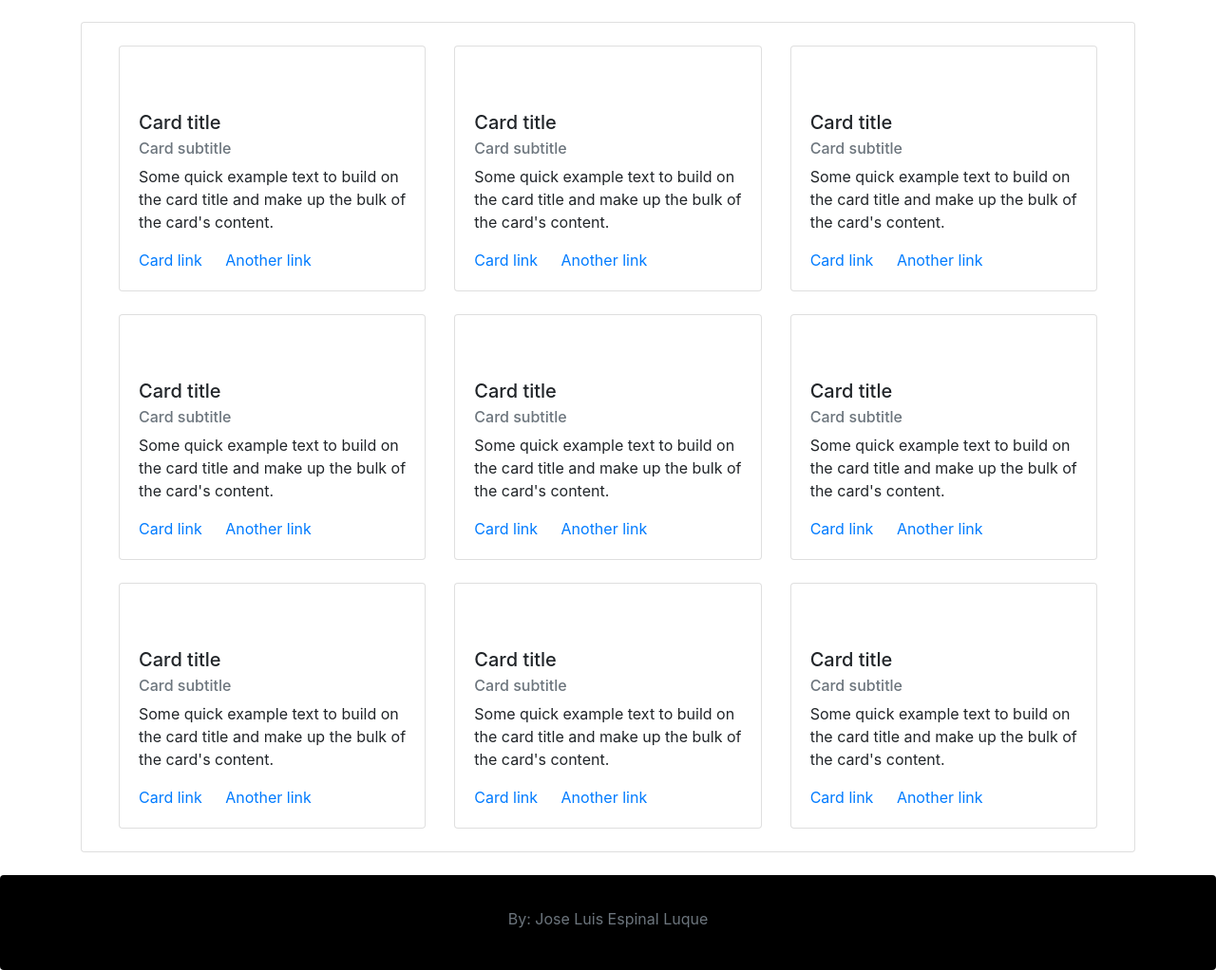
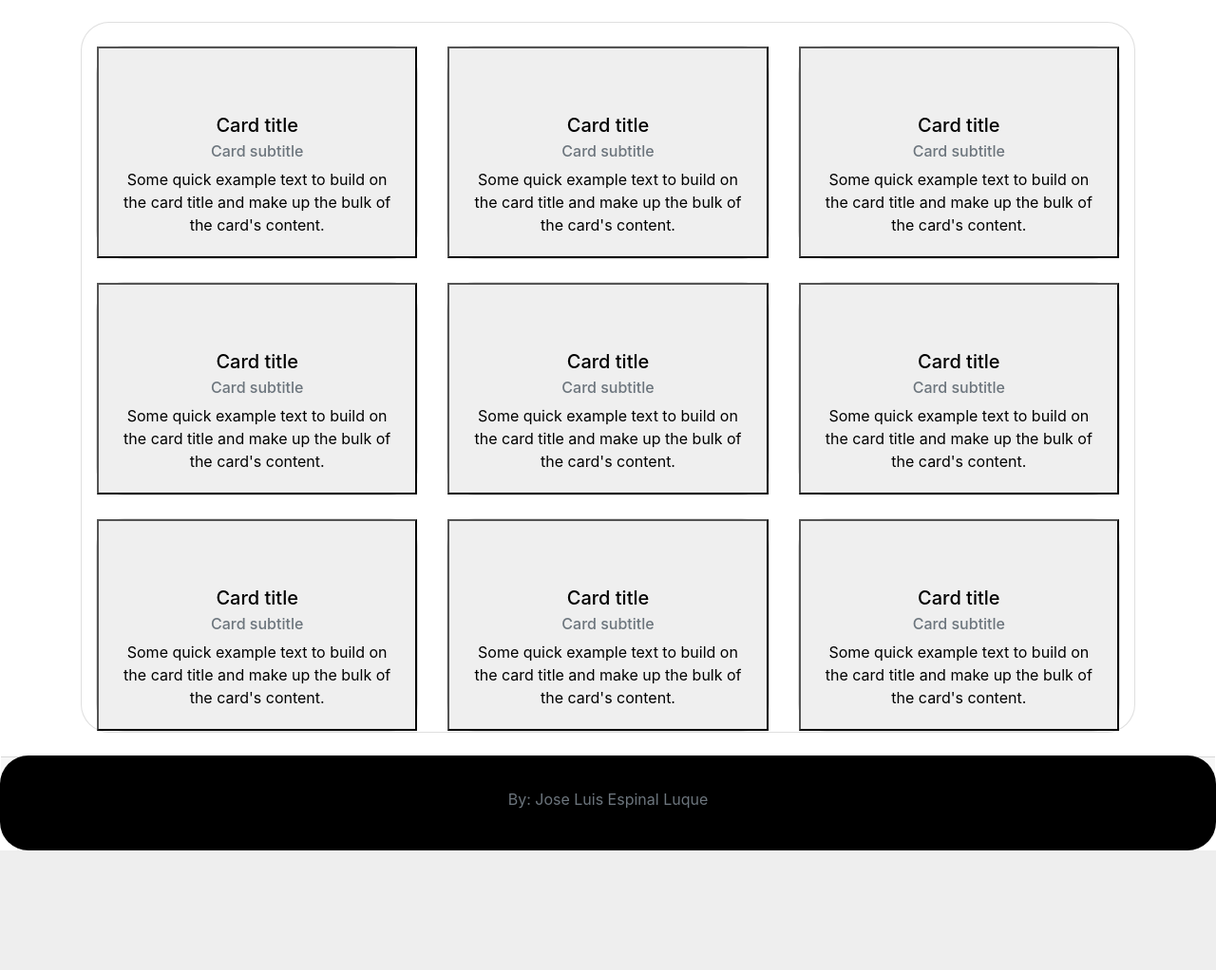
Before and after one commit to LushoJL/Pparcial, a PHP site: page / in a window 1280 px wide. Shown: the part 644-1666 px from the top of the page at 95% size. After the commit the page ends 1540 px from the top, so only its background shows below. Run offline with PHP 8.4, Linux system fonts and the light colour scheme; some libraries are stand-ins or nearby versions.

Commit message:
card en boton y poniendo animaciones

```diff
--- a/css/Style.css
+++ b/css/Style.css
@@ -36,7 +36,7 @@
     background-position: center;
     background-size: cover;
     min-height: 500px;
-    background-image: url(https://openwebinars.net/static/images/home/xfondo-home.jpg.pagespeed.ic.Ln58XjcDcY.webp);
+    background-image: url("../imagen/xfondo.webp");
     background-repeat: no-repeat;
     position: relative;
     z-index: 1;
@@ -58,11 +58,11 @@
     margin-top: 50px;
 
     position: relative;
-    animation-name: example;
+    animation-name: vuereactangular;
     animation-duration: 6s;
 
 }
-@keyframes example {
+@keyframes vuereactangular {
     0%{
         transform: translatey(-200%);
     }
@@ -89,6 +89,28 @@
 .section2{
 
 }
+.card{
+    border-radius: 30px;
+}
+button:hover{
+
+    border-bottom: deeppink solid 3px;
+    animation-name: botones;
+    animation-duration: 1s;
+
+}
+@keyframes botones {
+0%,20%,40%,60%,80%{
+    transform: translateX(-1px);
+}
+    10%,30%,50%,70%,90%{
+        transform: translateX(1px);
+    }
+    100%{
+        transform: translateX(0px);
+    }
+}
+
 
 .footer{
 
--- a/index.html
+++ b/index.html
@@ -15,23 +15,24 @@
     <div class="" style="background: black">
         <div class="container">
 
-            <nav class="navbar navbar-expand-md navbar-dark" >
+            <nav class="navbar navbar-expand-md navbar-dark">
                 <a class="navbar-brand" href="#">
-                    <img src="https://getbootstrap.com/docs/4.4/assets/brand/bootstrap-solid.svg" width="30" height="30" class="d-inline-block align-top" alt="">
+                    <img src="https://getbootstrap.com/docs/4.4/assets/brand/bootstrap-solid.svg" width="30" height="30"
+                         class="d-inline-block align-top" alt="">
                     Bootstrap
                 </a>
-                <button class="navbar-toggler navbar-toggler-rigth" type="button" data-toggle="collapse" data-target="#navbarTogglerDemo01" aria-controls="navbarTogglerDemo01" aria-expanded="false" aria-label="Toggle navigation">
+                <button class="navbar-toggler navbar-toggler-rigth" type="button" data-toggle="collapse"
+                        data-target="#navbarTogglerDemo01" aria-controls="navbarTogglerDemo01" aria-expanded="false"
+                        aria-label="Toggle navigation">
                     <span class="navbar-toggler-icon"></span>
                 </button>
 
                 <div class="collapse navbar-collapse menus" id="navbarTogglerDemo01">
 
                     <div class="navbar-nav text-center ml-auto">
-                        <div class="bordR"> <a class="nav-item nav-link  active" href="#">Inicio </a></div>
+                        <div class="bordR"><a class="nav-item nav-link  active" href="#">Inicio </a></div>
                         <div class="bordR"><a class="nav-item nav-link " href="#">Nosotros</a></div>
-                        <div class="bordR"><a class="nav-item nav-link " href="#">Servicios</a> </div>
-
-
+                        <div class="bordR"><a class="nav-item nav-link " href="#">Servicios</a></div>
 
 
                     </div>
@@ -46,7 +47,7 @@
     <section class=" banner deg">
         <div class="row">
             <div class="col-md-18 titulo">
-               <p >CURSOS FRONT-END 2020</p>
+                <p>CURSOS FRONT-END 2020</p>
             </div>
         </div>
         <div class="row">
@@ -54,7 +55,8 @@
                 <img class="img1" src="imagen/framework.png" alt="">
             </div>
             <div class="col-md-6">
-                <p class="text-justify mr-5 text-light" >¿Quieres ser desarrollador Frontend? Realizando nuestros cursos de Frontend
+                <p class="text-justify mr-5 text-light">¿Quieres ser desarrollador Frontend? Realizando nuestros cursos
+                    de Frontend
                     podrás crear, programar y maquetar la parte visual de cualquier aplicación web,
                     utilizando los lenguajes, librerías y frameworks necesarios para ello.
 
@@ -67,101 +69,126 @@
     <section class="section2 mt-4 mb-4">
         <div class="container ">
             <div class="card">
-                <div class="row mt-4 ml-4 mr-4">
-                    <div class="col-md-4"><div class="card ">
+                <div class="container">
+                    <div class="row ">
+                        <div class="col-md-4 mt-4">
+                            <div class="card ">
+                                <button>
                                     <div class="card-body mt-5">
                                         <h5 class="card-title">Card title</h5>
                                         <h6 class="card-subtitle mb-2 text-muted">Card subtitle</h6>
-                            <p class="card-text">Some quick example text to build on the card title and make up the bulk of the card's content.</p>
-                            <a href="#" class="card-link">Card link</a>
-                            <a href="#" class="card-link">Another link</a>
+                                        <p class="card-text">Some quick example text to build on the card title and make up
+                                            the bulk of the card's content.</p>
                                     </div>
-                    </div></div>
-                    <div class="col-md-4"><div class="card ">
+                                </button>
+                            </div>
+                        </div>
+                        <div class="col-md-4 mt-4">
+                            <div class="card ">
+                                <button>
                                     <div class="card-body mt-5">
                                         <h5 class="card-title">Card title</h5>
                                         <h6 class="card-subtitle mb-2 text-muted">Card subtitle</h6>
-                            <p class="card-text">Some quick example text to build on the card title and make up the bulk of the card's content.</p>
-                            <a href="#" class="card-link">Card link</a>
-                            <a href="#" class="card-link">Another link</a>
+                                        <p class="card-text">Some quick example text to build on the card title and make up
+                                            the bulk of the card's content.</p>
                                     </div>
-                    </div></div>
-                    <div class="col-md-4"><div class="card ">
+                                </button>
+                            </div>
+                        </div>
+                        <div class="col-md-4 mt-4">
+                            <div class="card ">
+                                <button>
                                     <div class="card-body mt-5">
                                         <h5 class="card-title">Card title</h5>
                                         <h6 class="card-subtitle mb-2 text-muted">Card subtitle</h6>
-                            <p class="card-text">Some quick example text to build on the card title and make up the bulk of the card's content.</p>
-                            <a href="#" class="card-link">Card link</a>
-                            <a href="#" class="card-link">Another link</a>
+                                        <p class="card-text">Some quick example text to build on the card title and make up
+                                            the bulk of the card's content.</p>
                                     </div>
-                    </div></div>
+                                </button>
                             </div>
-                <div class="row mt-4 ml-4 mr-4">
-                    <div class="col-md-4"><div class="card ">
+                        </div>
+                    </div>
+                    <div class="row ">
+                        <div class="col-md-4 mt-4">
+                            <div class="card ">
+                                <button>
                                     <div class="card-body mt-5">
                                         <h5 class="card-title">Card title</h5>
                                         <h6 class="card-subtitle mb-2 text-muted">Card subtitle</h6>
-                            <p class="card-text">Some quick example text to build on the card title and make up the bulk of the card's content.</p>
-                            <a href="#" class="card-link">Card link</a>
-                            <a href="#" class="card-link">Another link</a>
+                                        <p class="card-text">Some quick example text to build on the card title and make up
+                                            the bulk of the card's content.</p>
                                     </div>
-                    </div></div>
-                    <div class="col-md-4"><div class="card ">
+                                </button>
+                            </div>
+                        </div>
+                        <div class="col-md-4 mt-4">
+                            <div class="card ">
+                                <button>
                                     <div class="card-body mt-5">
                                         <h5 class="card-title">Card title</h5>
                                         <h6 class="card-subtitle mb-2 text-muted">Card subtitle</h6>
-                            <p class="card-text">Some quick example text to build on the card title and make up the bulk of the card's content.</p>
-                            <a href="#" class="card-link">Card link</a>
-                            <a href="#" class="card-link">Another link</a>
+                                        <p class="card-text">Some quick example text to build on the card title and make up
+                                            the bulk of the card's content.</p>
                                     </div>
-                    </div></div>
-                    <div class="col-md-4"><div class="card ">
+                                </button>
+                            </div>
+                        </div>
+                        <div class="col-md-4 mt-4">
+                            <div class="card ">
+                                <button>
                                     <div class="card-body mt-5">
                                         <h5 class="card-title">Card title</h5>
                                         <h6 class="card-subtitle mb-2 text-muted">Card subtitle</h6>
-                            <p class="card-text">Some quick example text to build on the card title and make up the bulk of the card's content.</p>
-                            <a href="#" class="card-link">Card link</a>
-                            <a href="#" class="card-link">Another link</a>
+                                        <p class="card-text">Some quick example text to build on the card title and make up
+                                            the bulk of the card's content.</p>
                                     </div>
-                    </div></div>
+                                </button>
                             </div>
-                <div class="row mt-4 ml-4 mr-4 mb-4">
-                    <div class="col-md-4"><div class="card ">
+                        </div>
+                    </div>
+                    <div class="row">
+                        <div class="col-md-4 mt-4">
+                            <div class="card ">
+                                <button>
                                     <div class="card-body mt-5">
                                         <h5 class="card-title">Card title</h5>
                                         <h6 class="card-subtitle mb-2 text-muted">Card subtitle</h6>
-                            <p class="card-text">Some quick example text to build on the card title and make up the bulk of the card's content.</p>
-                            <a href="#" class="card-link">Card link</a>
-                            <a href="#" class="card-link">Another link</a>
+                                        <p class="card-text">Some quick example text to build on the card title and make up
+                                            the bulk of the card's content.</p>
                                     </div>
-                    </div></div>
-                    <div class="col-md-4"><div class="card ">
+                                </button>
+                            </div>
+                        </div>
+                        <div class="col-md-4 mt-4">
+                            <div class="card ">
+                                <button>
                                     <div class="card-body mt-5">
                                         <h5 class="card-title">Card title</h5>
                                         <h6 class="card-subtitle mb-2 text-muted">Card subtitle</h6>
-                            <p class="card-text">Some quick example text to build on the card title and make up the bulk of the card's content.</p>
-                            <a href="#" class="card-link">Card link</a>
-                            <a href="#" class="card-link">Another link</a>
+                                        <p class="card-text">Some quick example text to build on the card title and make up
+                                            the bulk of the card's content.</p>
                                     </div>
-                    </div></div>
-                    <div class="col-md-4"><div class="card ">
+                                </button>
+                            </div>
+                        </div>
+                        <div class="col-md-4 mt-4">
+                            <div class="card ">
+                                <button>
                                     <div class="card-body mt-5">
                                         <h5 class="card-title">Card title</h5>
                                         <h6 class="card-subtitle mb-2 text-muted">Card subtitle</h6>
-                            <p class="card-text">Some quick example text to build on the card title and make up the bulk of the card's content.</p>
-                            <a href="#" class="card-link">Card link</a>
-                            <a href="#" class="card-link">Another link</a>
+                                        <p class="card-text">Some quick example text to build on the card title and make up
+                                            the bulk of the card's content.</p>
                                     </div>
-                    </div></div>
+                                </button>
+                            </div>
+                        </div>
+                    </div>
                 </div>
 
 
 
             </div>
-
-
-
-
 
 
         </div>
```
Also changed, not shown: imagen/xfondo.webp (renamed from imagen/xfondo-home.jpg.pagespeed.ic.Ln58XjcDcY.webp). Lines whose indentation alone changed are shown as unchanged.
